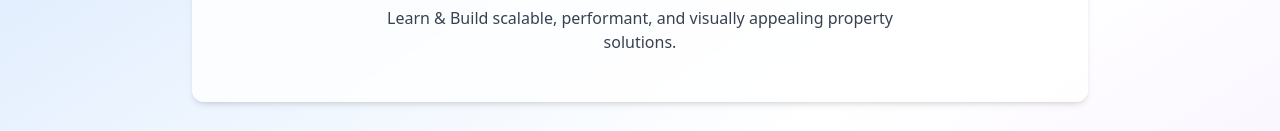
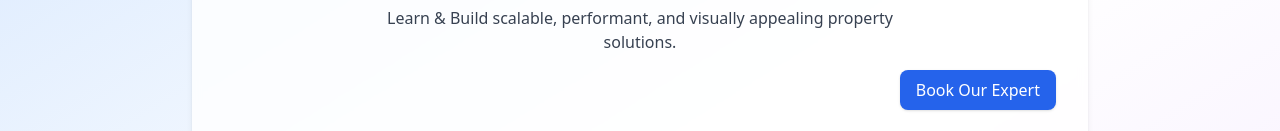
Before and after one commit to venupala-tt/propnz, a Next.js app: page / in a window 1280 px wide. Shown: the part 282-413 px from the top of the page. Built offline with nearby package versions, Linux system fonts and the light colour scheme.

Commit message:
Update page.tsx

```diff
--- a/app/page.tsx
+++ b/app/page.tsx
@@ -29,6 +29,16 @@ export default function HomePage() {
             Learn & Build scalable, performant, and visually appealing property
             solutions.
           </p>
+
+          {/* Book Our Expert link */}
+          <div className="w-full flex justify-end">
+            <Link
+              href="/pages/book-an-expert"
+              className="px-4 py-2 bg-blue-600 text-white rounded-lg shadow hover:bg-blue-700 transition"
+            >
+              Book Our Expert
+            </Link>
+          </div>
         </div>
 
         {/* Highlights Section */}
```
